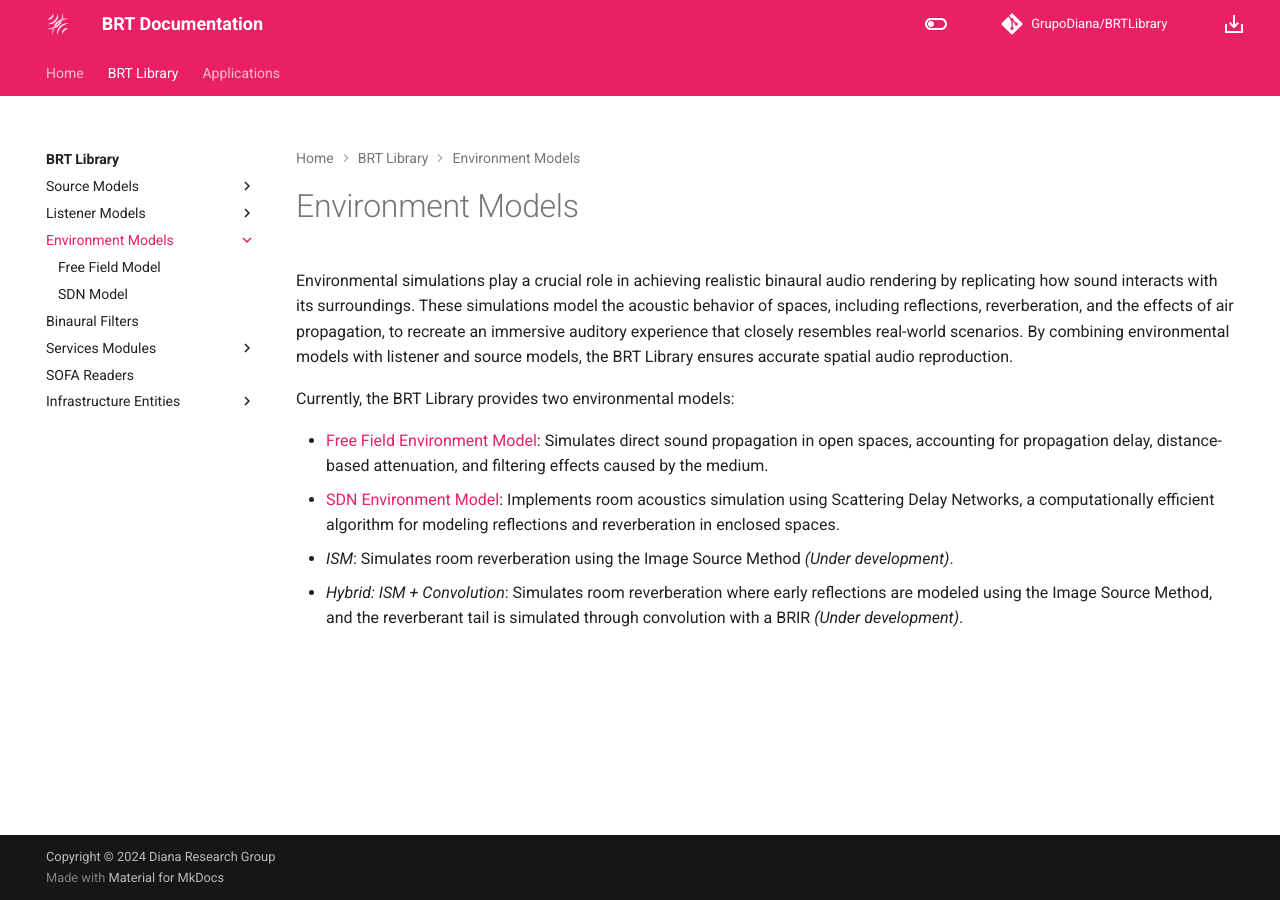
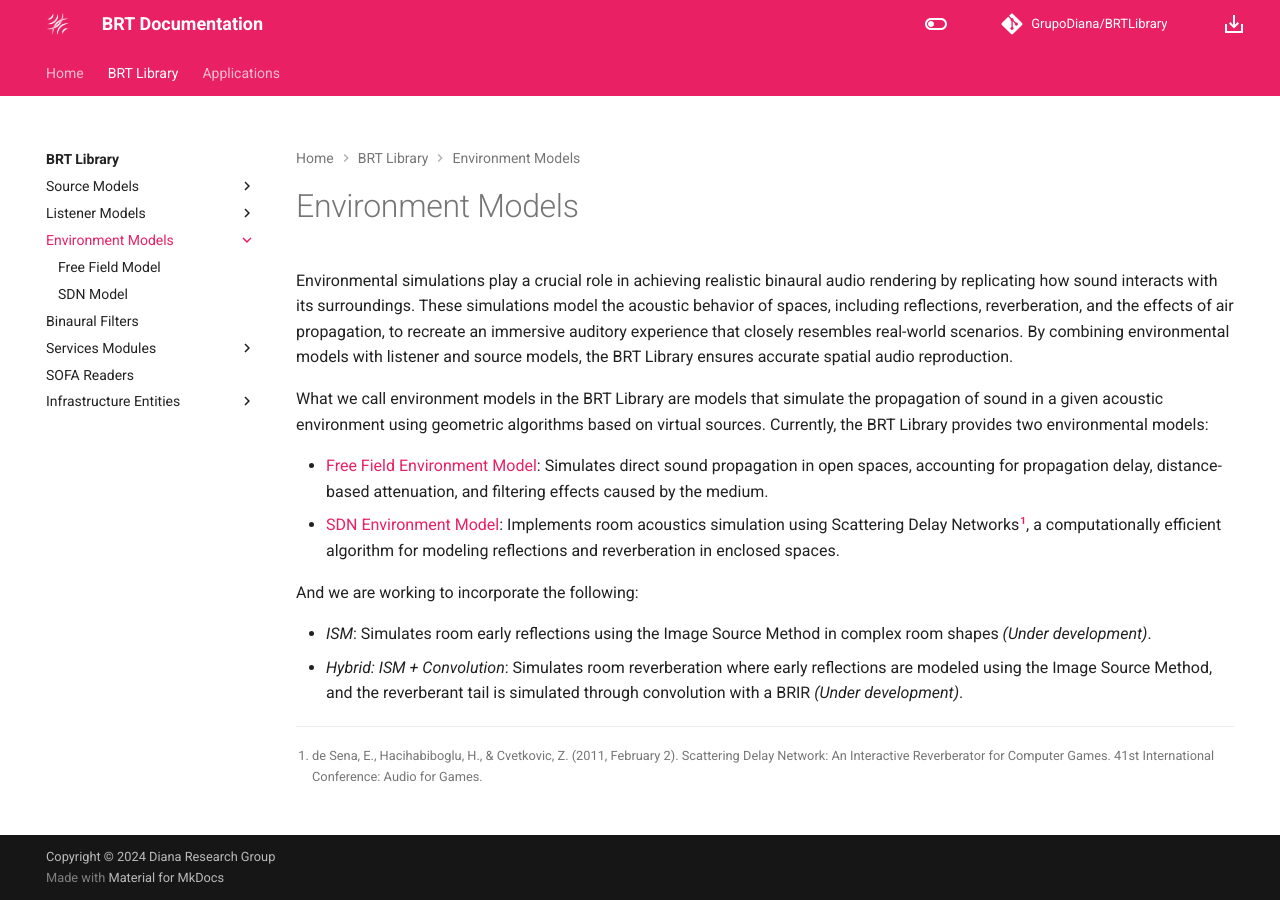
Before and after one commit to GrupoDiana/BRT-Documentation, an MkDocs documentation site: the page built from docs/library/environment-models/index.md, in a window 1280 px wide. Built offline with MkDocs 1.6.1 and Material for MkDocs 9.7.7, drawn with Linux system fonts in a browser that asks for light colours; comment, search, counter and statistics services are not loaded.

Commit message:
feat: Improves explanations

```diff
--- a/docs/library/environment-models/index.md
+++ b/docs/library/environment-models/index.md
@@ -2,9 +2,14 @@
 
 Environmental simulations play a crucial role in achieving realistic binaural audio rendering by replicating how sound interacts with its surroundings. These simulations model the acoustic behavior of spaces, including reflections, reverberation, and the effects of air propagation, to recreate an immersive auditory experience that closely resembles real-world scenarios. By combining environmental models with listener and source models, the BRT Library ensures accurate spatial audio reproduction.
 
-Currently, the BRT Library provides two environmental models:
+What we call environment models in the BRT Library are models that simulate the propagation of sound in a given acoustic environment using geometric algorithms based on virtual sources. Currently, the BRT Library provides two environmental models:
 
 - [Free Field Environment Model](./freefield-environment-model.md): Simulates direct sound propagation in open spaces, accounting for propagation delay, distance-based attenuation, and filtering effects caused by the medium.
-- [SDN Environment Model](./sdn-environment-model.md): Implements room acoustics simulation using Scattering Delay Networks, a computationally efficient algorithm for modeling reflections and reverberation in enclosed spaces.
-- *ISM*: Simulates room reverberation using the Image Source Method *(Under development)*.
+- [SDN Environment Model](./sdn-environment-model.md): Implements room acoustics simulation using Scattering Delay Networks[^1], a computationally efficient algorithm for modeling reflections and reverberation in enclosed spaces.
+
+And we are working to incorporate the following:
+
+- *ISM*: Simulates room early reflections using the Image Source Method in complex room shapes *(Under development)*.
 - *Hybrid: ISM + Convolution*: Simulates room reverberation where early reflections are modeled using the Image Source Method, and the reverberant tail is simulated through convolution with a BRIR *(Under development)*.
+
+[^1]: de Sena, E., Hacihabiboglu, H., & Cvetkovic, Z. (2011, February 2). Scattering Delay Network: An Interactive Reverberator for Computer Games. 41st International Conference: Audio for Games.
```
